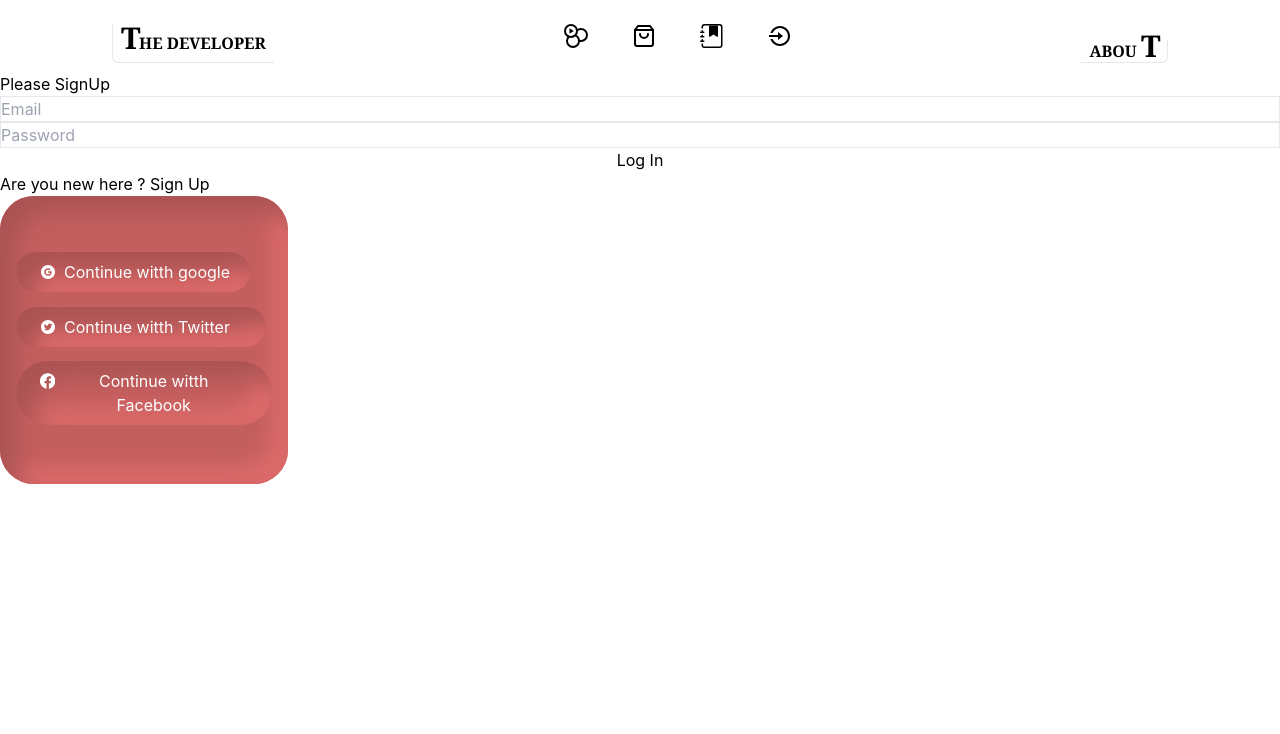
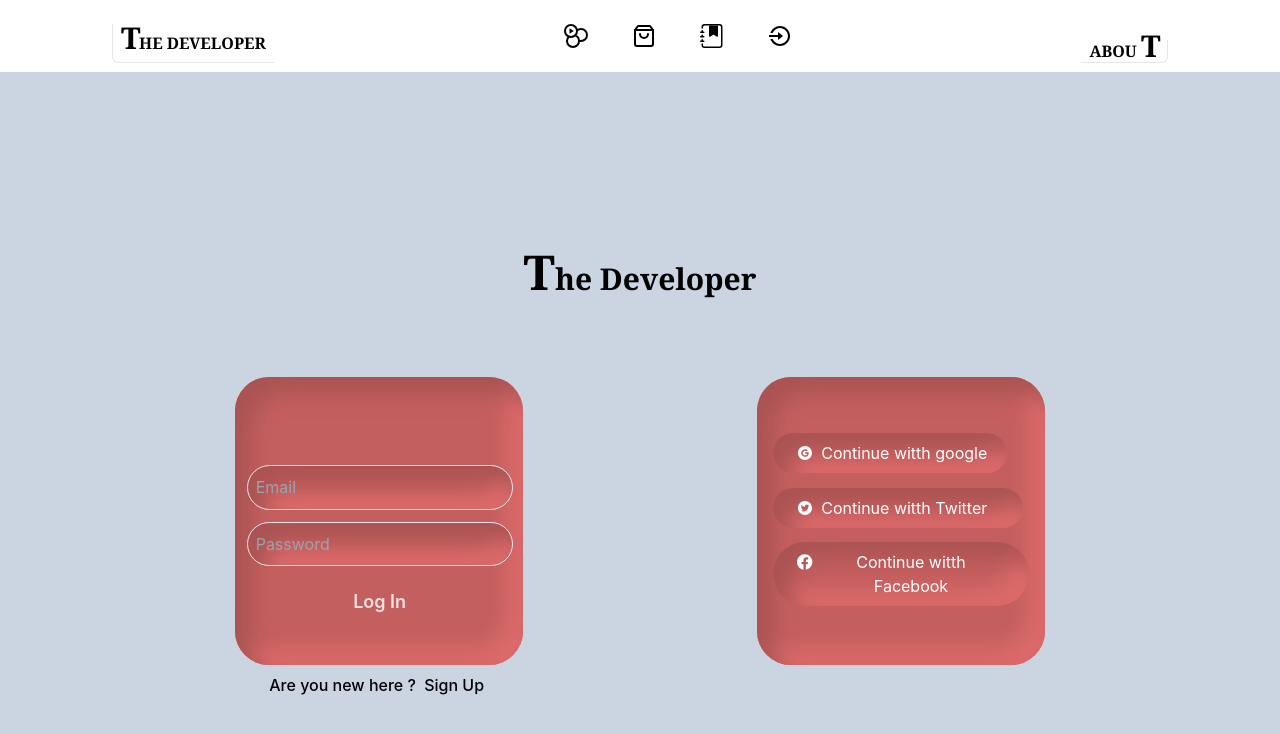
Before and after one commit to neyaznafiz/The-Developer, a React (Create React App) app: page /login in a window 1280 px wide. Shown: the top 734 px of the page. Built offline with nearby package versions, Linux system fonts and the light colour scheme; no server answers.

Commit message:
login form edited

```diff
--- a/src/Components/Pages/SignInMethod/Login/Login.jsx
+++ b/src/Components/Pages/SignInMethod/Login/Login.jsx
@@ -1,4 +1,5 @@
 import React, { useRef } from 'react';
+import '../Style/Style.css'
 import { useSignInWithEmailAndPassword } from 'react-firebase-hooks/auth';
 import { Link } from 'react-router-dom';
 import auth from '../../../../Firebase/firebase.init';
@@ -28,31 +29,39 @@ const Login = () => {
   }
 
   return (
-    <div>
+    <div className='pt-24 pb-40 bg-slate-300'>
 
-      <div>
-        Please SignUp
+      <h2 className='font-semibold text-3xl text-center py-20 font-serif'><span className='text-5xl'>T</span>he Developer</h2>
+
+      <div className='flex justify-evenly'>
+
+        <div>
+
+          <form onSubmit={handleLogIn} className='grid gap-3 px-3 pt-8 pb-2 h-72 w-72 coustom-shadow'>
+
+
+
+              <input ref={emailRef} type="email" name="email" placeholder='Email' id="email" required className='border px-2 rounded-md coustom-shadow outline-none text-white mt-14' />
+
+              <input ref={passwordRef} type="password" name="password" placeholder='Password' id="password" required className='border px-2 rounded-md coustom-shadow outline-none text-white' />
+
+              <input type="submit" value='Log In' className='text-lg font-semibold opacity-80 text-white mb-8' />
+
+
+          </form>
+
+          <div className='pt-2 font-medium text-center'>
+            Are you new here ? <Link to='/signup' className='hover:border-b-4 border-black px-1' >Sign Up </Link>
+          </div>
+        </div>
+
+        <div className=''>
+          <SocialSignUp></SocialSignUp>
+        </div>
+
       </div>
 
-      <div>
-        <form onSubmit={handleLogIn} className='grid'>
 
-          <input ref={emailRef} type="email" name="email" placeholder='Email' id="" required className='border' />
-
-          <input ref={passwordRef} type="password" name="password" placeholder='Password' id="" required className='border' />
-
-          <input type="submit" value='Log In' />
-
-        </form>
-      </div>
-
-      <div>
-        Are you new here ? <Link to='/Signup'>Sign Up</Link>
-      </div>
-
-      <div>
-        <SocialSignUp></SocialSignUp>
-      </div>
     </div>
   );
 };
```
